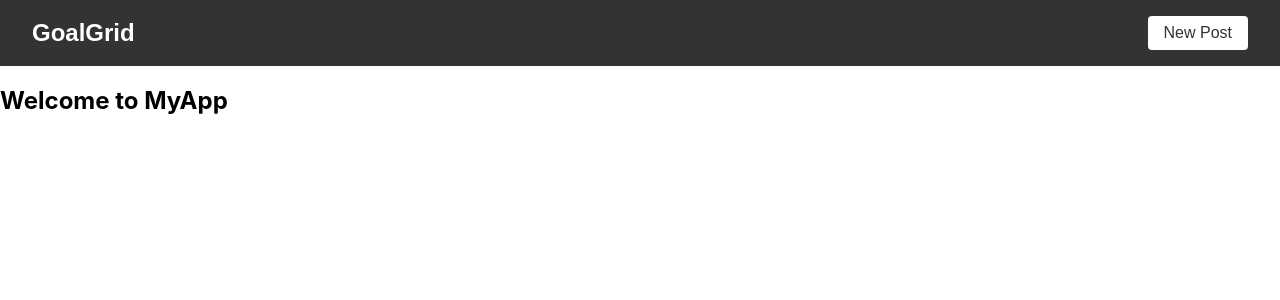
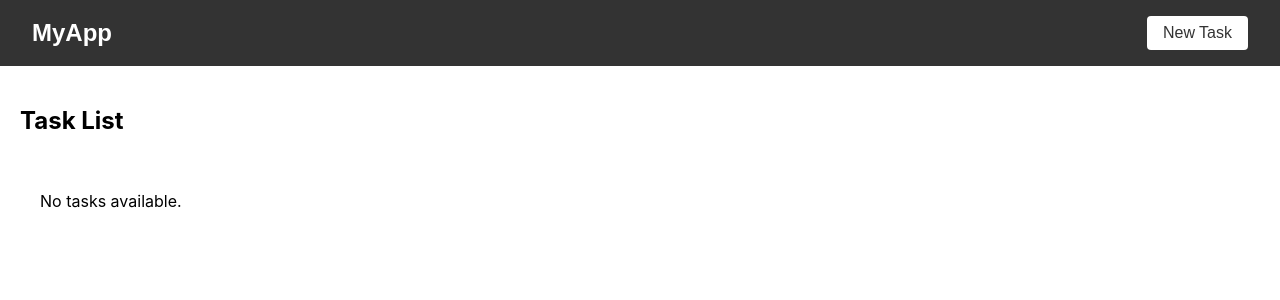
Before and after one commit to suchir-cyber/GoalGrid, a React (Create React App) app in the folder goal_grid/: page / in a window 1280 px wide. Shown: the top 300 px of the page. Built offline with nearby package versions, Linux system fonts and the light colour scheme.

Commit message:
added styling to the cards

```diff
--- a/goal_grid/src/App.js
+++ b/goal_grid/src/App.js
@@ -1,18 +1,52 @@
+import React, { useState } from 'react';
 import './App.css';
+import './components/homePage.css'
 import Navbar from './components/navbar';
 import CreateTask from './components/createTask';
 import { BrowserRouter as Router, Routes, Route } from 'react-router-dom';
 
 function App() {
+  const [tasks, setTasks] = useState([]); // State to hold tasks
+
+  // Function to add task to the state
+  const addTask = (newTask) => {
+      setTasks((prevTasks) => [...prevTasks, newTask]); // Add new task to the tasks array
+  };
+
   return (
       <Router>
           <Navbar />
           <Routes>
-              <Route path="/" element={<h2>Welcome to MyApp</h2>} />
-              <Route path="/create-task" element={<CreateTask />} />
+              {/* Home page route, where the task list will be displayed */}
+              <Route path="/" element={<HomePage tasks={tasks} />} />
+              {/* Route to CreateTask page, passing addTask function as a prop */}
+              <Route path="/create-task" element={<CreateTask addTask={addTask} />} />
           </Routes>
       </Router>
   );
 }
 
+function HomePage({ tasks }) {
+  return (
+      <div style={{ padding: '20px' }}>
+          <h2>Task List</h2>
+          <div className="task-grid">
+              {tasks.length > 0 ? (
+                  tasks.map((task, index) => (
+                      <div key={index} className="task-card">
+                          <h3>{task.title}</h3>
+                          <p><strong>Description:</strong> {task.description}</p>
+                          <p><strong>Due Date:</strong> {task.dueDate}</p>
+                          <p><strong>Priority:</strong> {task.priority}</p>
+                      </div>
+                  ))
+              ) : (
+                  <p>No tasks available.</p>
+              )}
+          </div>
+      </div>
+  );
+}
+
+
 export default App;
--- a/goal_grid/src/components/createTask.js
+++ b/goal_grid/src/components/createTask.js
@@ -1,25 +1,34 @@
 import React, { useState } from 'react';
+import { useNavigate } from 'react-router-dom';
 import './createTask.css';
 
-function CreateTask() {
+function CreateTask({ addTask }) {
     const [task, setTask] = useState({
         title: '',
         description: '',
         dueDate: '',
         priority: 'Low',
     });
+    const navigate = useNavigate();
 
+    // Handle input changes
     const handleChange = (e) => {
         const { name, value } = e.target;
         setTask({ ...task, [name]: value });
     };
 
+    // Handle form submission
     const handleSubmit = (e) => {
-        e.preventDefault();
-        // Add logic to save the task (e.g., API call or state update)
-        console.log('Task Created:', task);
-        // Reset form after submission
+        e.preventDefault(); // Prevent page reload
+
+        // Add the new task to the task list in App.js
+        addTask(task);
+
+        // Reset the form fields
         setTask({ title: '', description: '', dueDate: '', priority: 'Low' });
+
+        // Navigate back to the homepage ("/")
+        navigate('/');
     };
 
     return (
@@ -37,7 +46,6 @@ function CreateTask() {
                         placeholder="Enter task title"
                     />
                 </label>
-
                 <label>
                     Description
                     <textarea
@@ -48,7 +56,6 @@ function CreateTask() {
                         rows="4"
                     />
                 </label>
-
                 <label>
                     Due Date
                     <input
@@ -59,7 +66,6 @@ function CreateTask() {
                         required
                     />
                 </label>
-
                 <label>
                     Priority Level
                     <select
@@ -72,7 +78,6 @@ function CreateTask() {
                         <option value="High">High</option>
                     </select>
                 </label>
-
                 <button type="submit" className="create-button">Create Task</button>
             </form>
         </div>
--- /dev/null
+++ b/goal_grid/src/components/homePage.css
@@ -0,0 +1,92 @@
+/* Task Grid Layout - Spread across the screen */
+.task-grid {
+    display: grid;
+    grid-template-columns: repeat(auto-fill, minmax(300px, 1fr)); /* Cards should be responsive but wider */
+    gap: 20px;  /* Adds space between the task cards */
+    padding: 20px;
+    justify-items: stretch; /* This will ensure the cards take up the full width */
+    align-items: start;
+    width: 100%; /* Ensure the grid takes up the full available width */
+}
+
+/* Task Card Styling - Make the card more horizontal */
+.task-card {
+    background-color: #f9f9f9;
+    border-radius: 12px;
+    padding: 20px;
+    box-shadow: 0 4px 6px rgba(0, 0, 0, 0.1);
+    transition: transform 0.3s ease, box-shadow 0.3s ease;
+    width: 100%; /* Stretch the card to fill available width */
+    height: auto; /* Adjust height based on content */
+    display: flex;
+    flex-direction: column; /* Content stacked vertically */
+    text-align: left;
+    overflow: hidden;
+    box-sizing: border-box;
+    margin-bottom: 20px;  /* Adds space below each card */
+}
+
+/* Hover Effect for Cards */
+.task-card:hover {
+    transform: translateY(-5px);
+    box-shadow: 0 6px 12px rgba(0, 0, 0, 0.2);
+}
+
+/* Title Styling */
+.task-card h3 {
+    font-size: 1.6rem;
+    margin-bottom: 15px;
+    color: #333;
+    font-weight: 600;
+    line-height: 1.3;
+}
+
+/* Paragraph Styling for Task Details */
+.task-card p {
+    font-size: 1rem;
+    color: #555;
+    margin-bottom: 10px;
+    line-height: 1.5;
+}
+
+/* Strong Text Styling (e.g., for labels like "Priority") */
+.task-card strong {
+    font-weight: bold;
+    color: #333;
+}
+
+/* Due Date Styling */
+.task-card .due-date {
+    font-size: 1rem;
+    font-weight: bold;
+    color: #007BFF;
+}
+
+/* Priority Styling */
+.task-card .priority {
+    font-size: 1rem;
+    color: #FFF;
+    padding: 5px 10px;
+    border-radius: 5px;
+    background-color: #28a745; /* Green for High priority */
+    font-weight: bold;
+}
+
+/* Task Description */
+.task-card .description {
+    font-size: 1rem;
+    color: #666;
+    margin-bottom: 15px;
+    line-height: 1.5;
+}
+
+/* Responsive Design for Smaller Screens */
+@media (max-width: 600px) {
+    .task-grid {
+        grid-template-columns: 1fr; /* Single column on small screens */
+    }
+
+    .task-card {
+        max-width: 100%; /* Full width for small screens */
+    }
+}
--- a/goal_grid/src/components/navbar.js
+++ b/goal_grid/src/components/navbar.js
@@ -1,21 +1,14 @@
 import React from 'react';
+import { Link } from 'react-router-dom';
 import './navbar.css';
-import { useNavigate } from 'react-router-dom';
-import CreateTask from './createTask';
 
 function Navbar() {
-
-    const navigate = useNavigate();
-
-    const handleNewPostClick = () => {
-        navigate('/create-task');
-    };
-
-
     return (
         <nav className="navbar">
-            <div className="navbar-brand">GoalGrid</div>
-            <button className="navbar-button" onClick={handleNewPostClick}>New Post</button>
+            <div className="navbar-brand">MyApp</div>
+            <Link to="/create-task">
+                <button className="navbar-button">New Task</button>
+            </Link>
         </nav>
     );
 }
```
